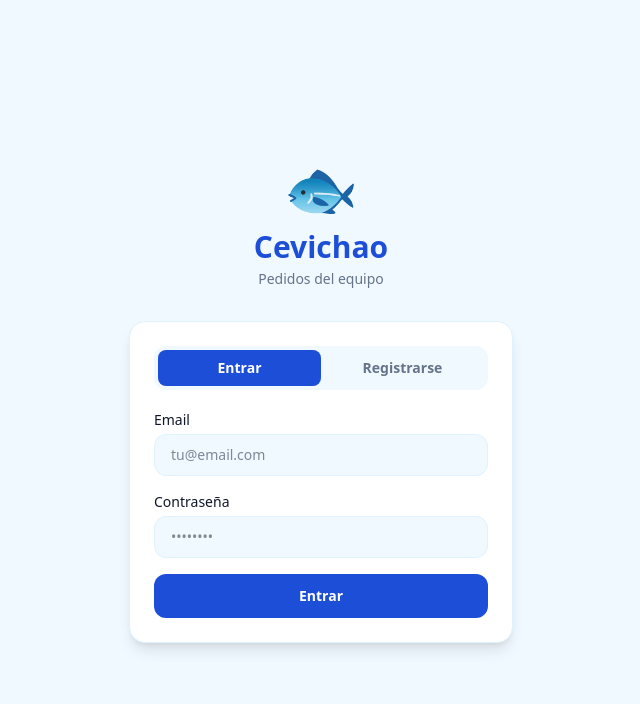
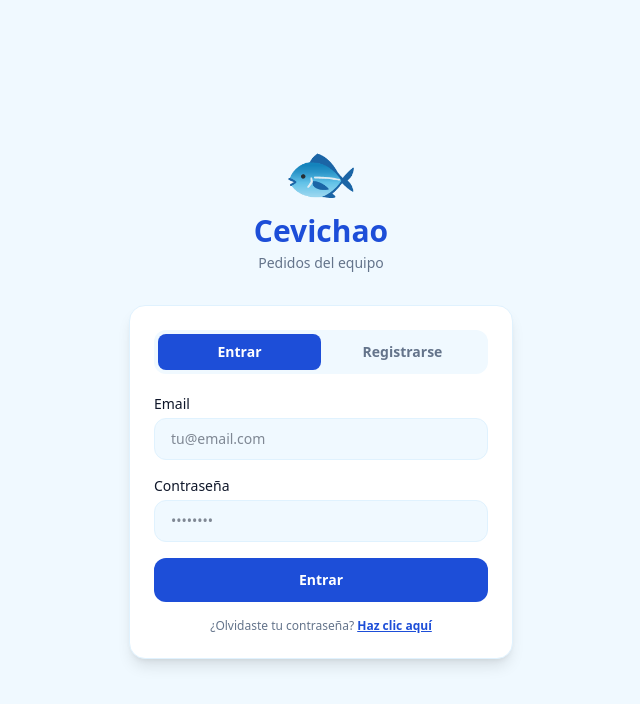
Before and after one commit to JeanAOC/cevichao, a Next.js app: page /login in a window 1280 px wide. Shown: the top 704 px of the page, without its empty margins (319-959 px from the left). Built offline with nearby package versions, Linux system fonts and the light colour scheme; no server answers.

Commit message:
Add forgot password link on login page

```diff
--- a/src/app/login/page.tsx
+++ b/src/app/login/page.tsx
@@ -118,6 +118,21 @@ export default function LoginPage() {
             >
               {loading ? 'Cargando…' : mode === 'login' ? 'Entrar' : 'Crear cuenta'}
             </button>
+
+            {mode === 'login' && (
+              <p className="text-center text-xs" style={{ color: 'var(--muted)' }}>
+                ¿Olvidaste tu contraseña?{' '}
+                <a
+                  href="https://youtu.be/BtLSaxRnIhc?si=6fcn-LSPfHdj3po_"
+                  target="_blank"
+                  rel="noopener noreferrer"
+                  className="font-semibold underline"
+                  style={{ color: 'var(--primary)' }}
+                >
+                  Haz clic aquí
+                </a>
+              </p>
+            )}
           </form>
         </div>
       </div>
```
